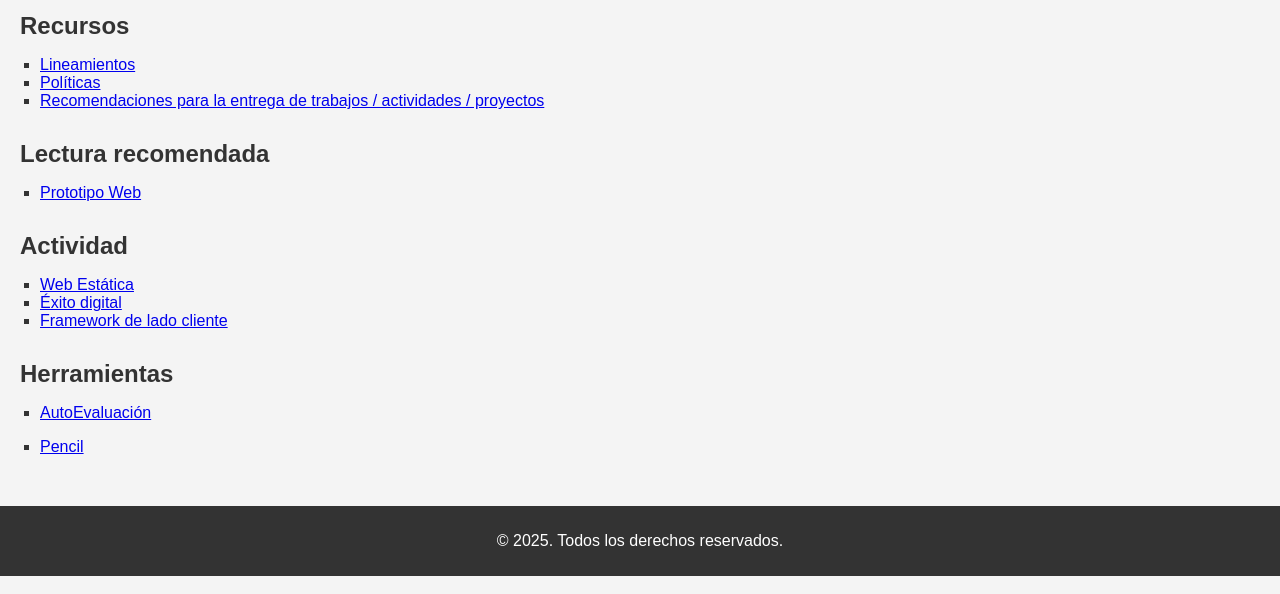
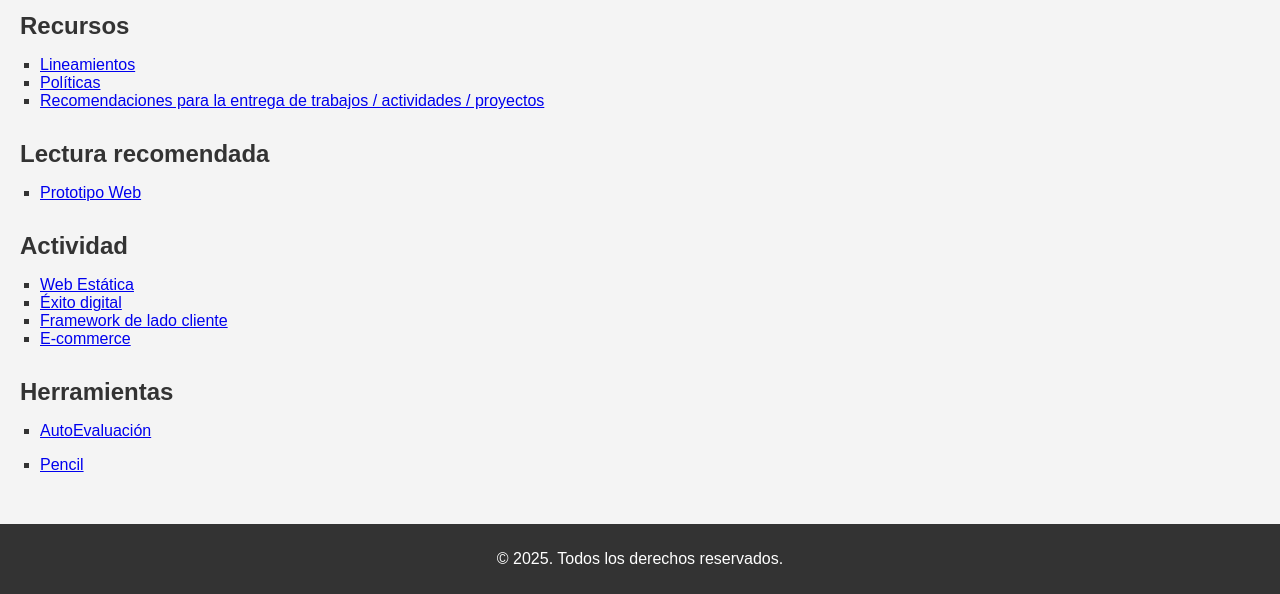
Before and after one commit to ajgutierr3z/HACE, a plain HTML site: page index.html in a window 1280 px wide. Shown: the part 628-1222 px from the top of the page. Drawn offline with Linux system fonts and the light colour scheme.

Commit message:
Update index.html

```diff
--- a/index.html
+++ b/index.html
@@ -43,6 +43,9 @@
                 <li>
                     <a href="https://ajgutierrez.medium.com/construyendo-el-futuro-9006d4eb9dc0" target="_blank">Framework de lado cliente</a>
                 </li>
+                <li>
+                    <a href="https://mirror.xyz/0xC0aA599b2bC4f72854E056b6E9A809764371ff3a/N0FKhyrkcBtWqPx3zMwUc3pYPb-Y4R3_qxZ6CX464Qg" target="_blank" >E-commerce</a>
+                </li>
             </ul>
         </section>
         <section id="Herramientas">
```
